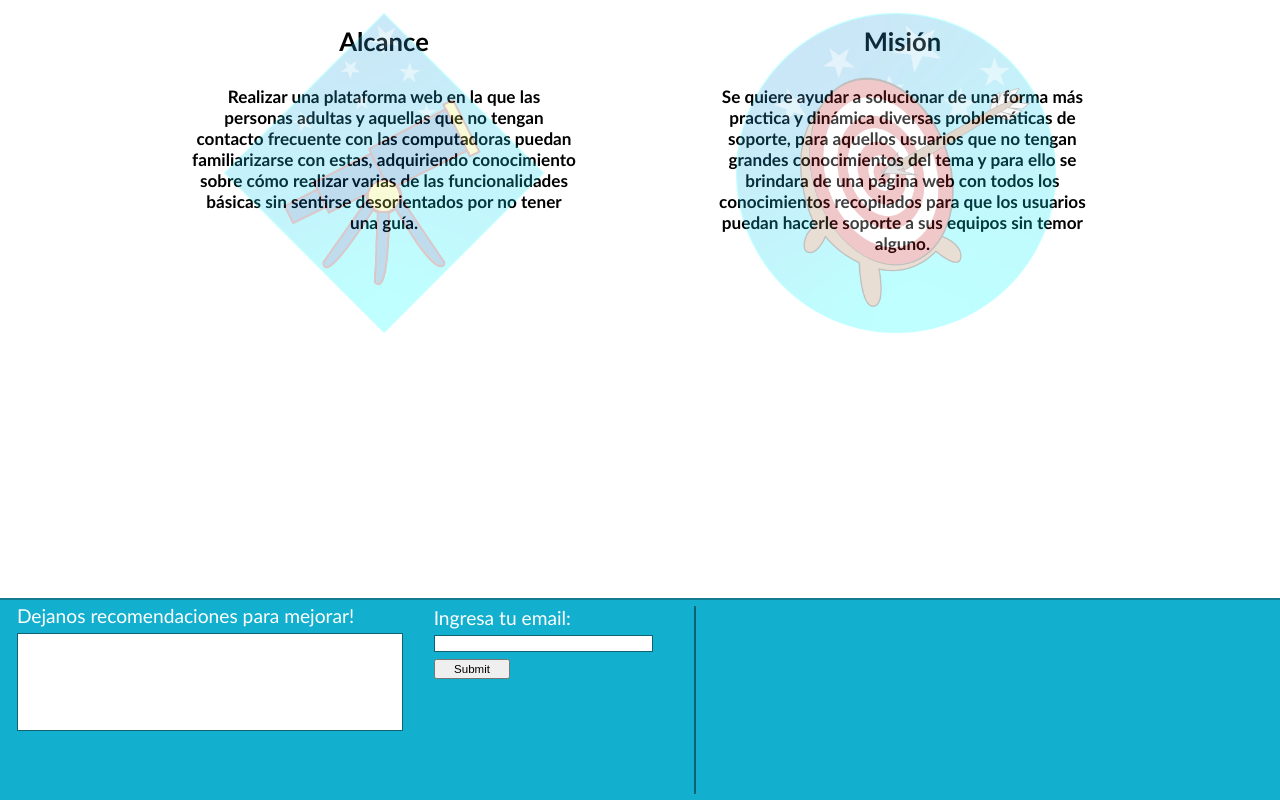
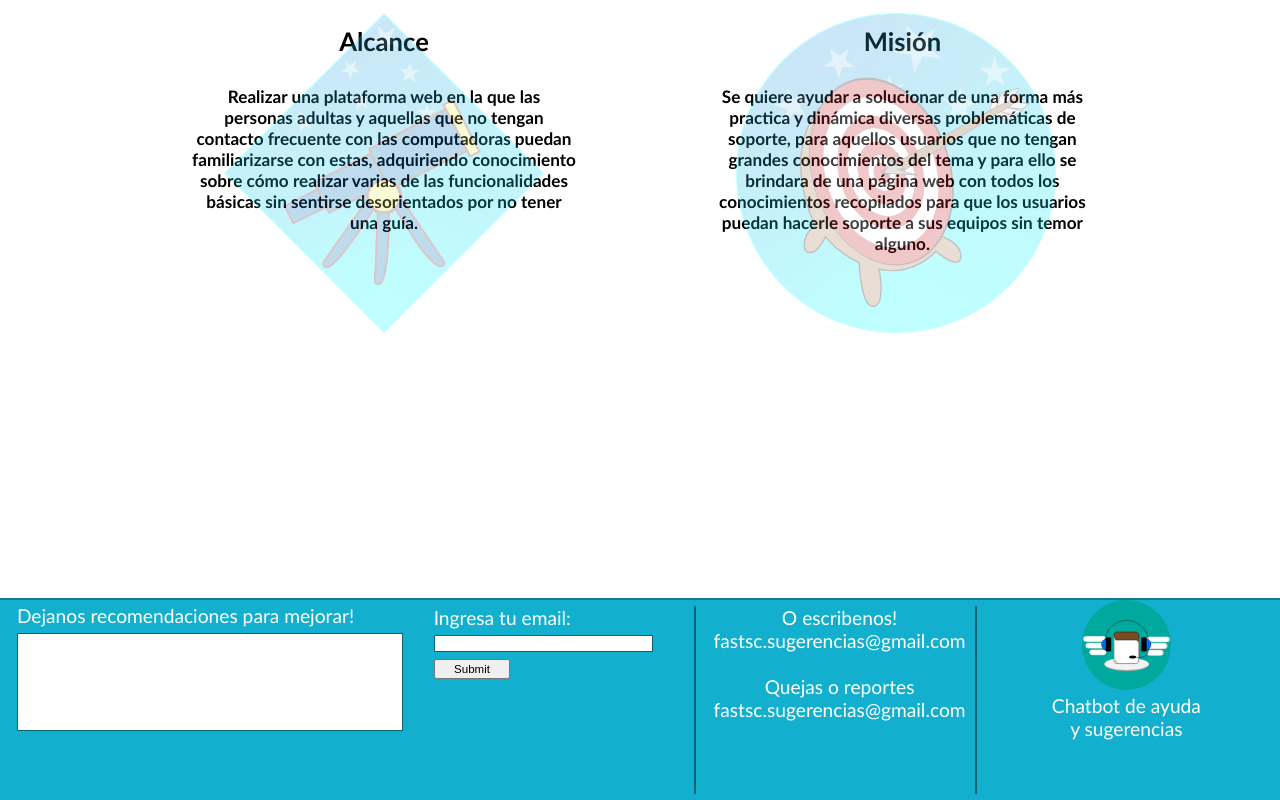
Before and after one commit to Missalejolo/Fast_Support_Cafe, a React (Create React App) app: page / in a window 1280 px wide. Shown: the part 202-1002 px from the top of the page. Built offline with nearby package versions, Linux system fonts and the light colour scheme.

Commit message:
Finalización del footer

```diff
--- a/src/App.css
+++ b/src/App.css
@@ -119,7 +119,7 @@ ul{
 .footer{
   min-height: 100%;
   display: grid;
-  grid-template-columns: 33% 22% 27% 27%;
+  grid-template-columns: 33% 22% 22% 22%;
 }
 .footeraspects{
 background-color: #13AFCE;
@@ -163,3 +163,20 @@ top: 100%;
   height: 1.5vw;
   width: 6vw;
 }
+.footer3{
+  text-align: center;
+  color: white;
+  font-family: 'Trebuchet MS', 'Lucida Sans Unicode', 'Lucida Grande', 'Lucida Sans', Arial, sans-serif;
+  font-size: 1.5vw;
+  margin: 2% 3% 2% 0%;
+  border-right: 0.2vw solid #0e6272;
+}
+.footer4{
+  font-size: 1.5vw;
+  color: white;
+  font-family: 'Trebuchet MS', 'Lucida Sans Unicode', 'Lucida Grande', 'Lucida Sans', Arial, sans-serif;
+  text-align: center;
+}
+.chatbot {
+height: 7vw;
+}
--- a/src/App.js
+++ b/src/App.js
@@ -1,4 +1,5 @@
 import logo from './logofsc.svg';
+import chatbot from './fastsc-chatbot.svg'
 import alcance from './alcance.png';
 import mision from './mision.png';
 import './App.css';
@@ -71,7 +72,15 @@ function App() {
        pattern=".+@\.com" size="30" required></input><p/>
        <input type="submit" className="enviar"></input>
       </div>
-
+       <div className="footer3">
+          O escribenos!<br/>
+          fastsc.sugerencias@gmail.com<br/><br/>
+          Quejas o reportes<br/>
+          fastsc.sugerencias@gmail.com
+      </div>
+      <div className="footer4"><img src={chatbot} className="chatbot" alt="chatbot"/><p/>
+      Chatbot de ayuda<p/> y sugerencias
+      </div>
       </div>
       </footer>
     </div>
```
Also changed, not shown: src/fastsc-chatbot.svg (added).
